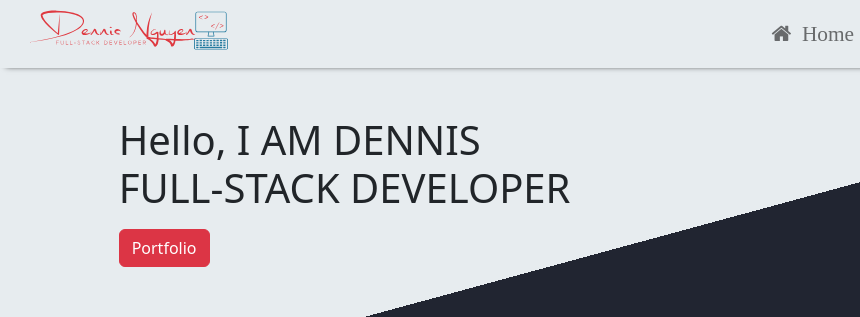
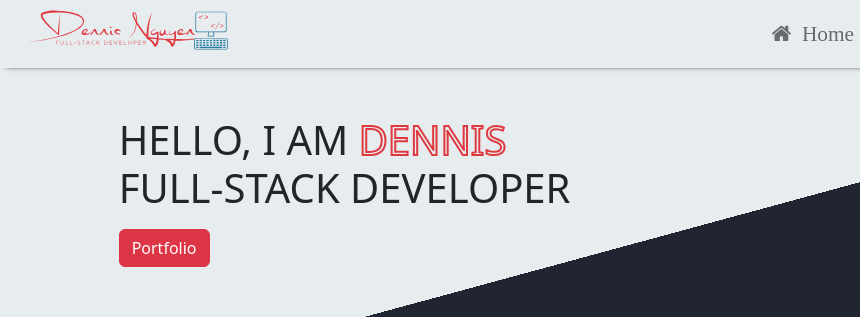
Before and after one commit to DennisN-Dev/Portfolio-Website, a website: page index.html in a window 1280 px wide. Shown: the top 317 px of the page, 0-860 px from the left. Drawn offline with nearby package versions, Linux system fonts and the light colour scheme.

Commit message:
Apply additional styles to header

```diff
--- a/css/styles.css
+++ b/css/styles.css
@@ -39,3 +39,9 @@ object {
 .portrait {
   border-radius: 2rem;
 }
+
+.red-outline {
+  color: transparent;
+  -webkit-text-stroke-width: 2px;
+  -webkit-text-stroke-color: #df3940;
+}
--- a/index.html
+++ b/index.html
@@ -55,7 +55,7 @@
     <div class="container-fluid container-header">
         <div class="row">
             <div class="col-12 col-md-6 offset-1 mt-5">
-                <h1>Hello, I AM DENNIS
+                <h1>HELLO, I AM <span class="red-outline">DENNIS</span>
                     <br>
                     FULL-STACK DEVELOPER
                     <br>
@@ -66,9 +66,6 @@
                 <img class="portrait mt-4" src="media/images/portrait.JPG" alt="Self Portrait Photo" width="250"
                     height="300">
             </div>
-        </div>
-        <div class="row">
-
         </div>
     </div>
 
```
